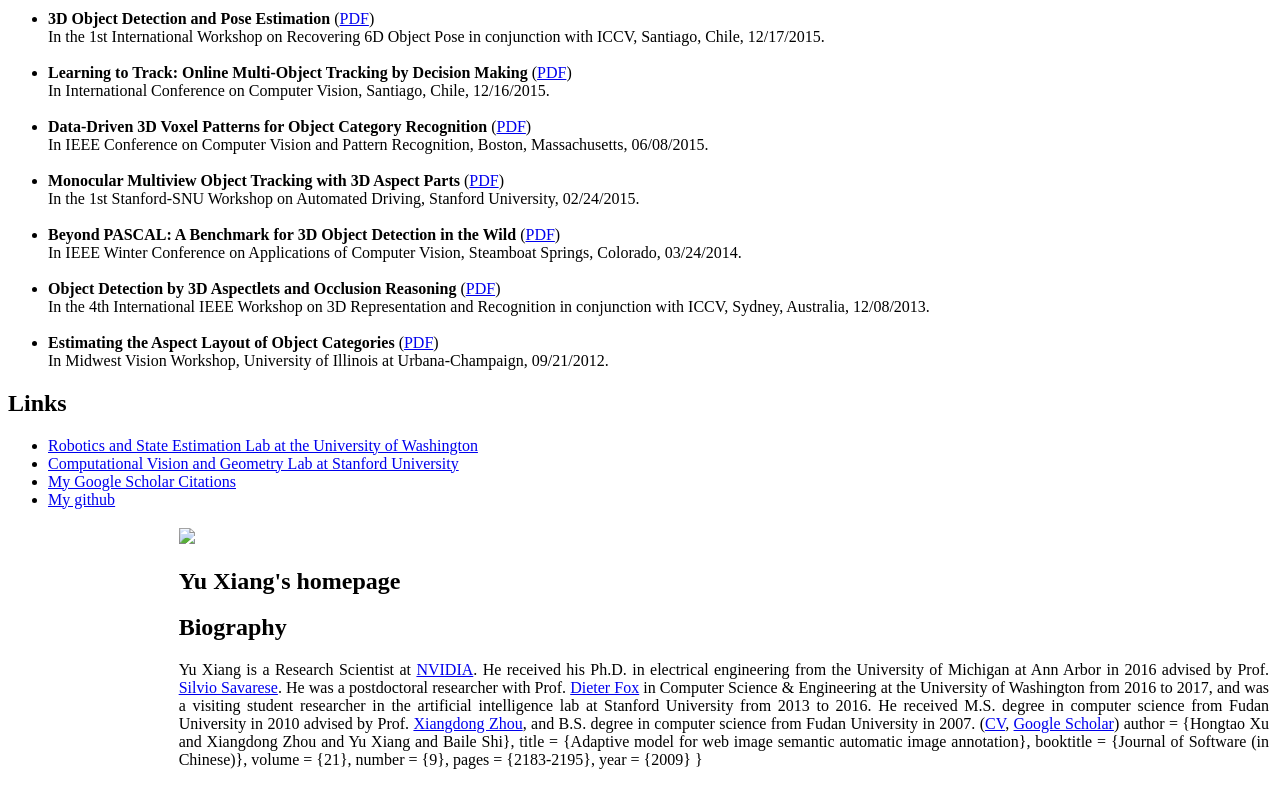
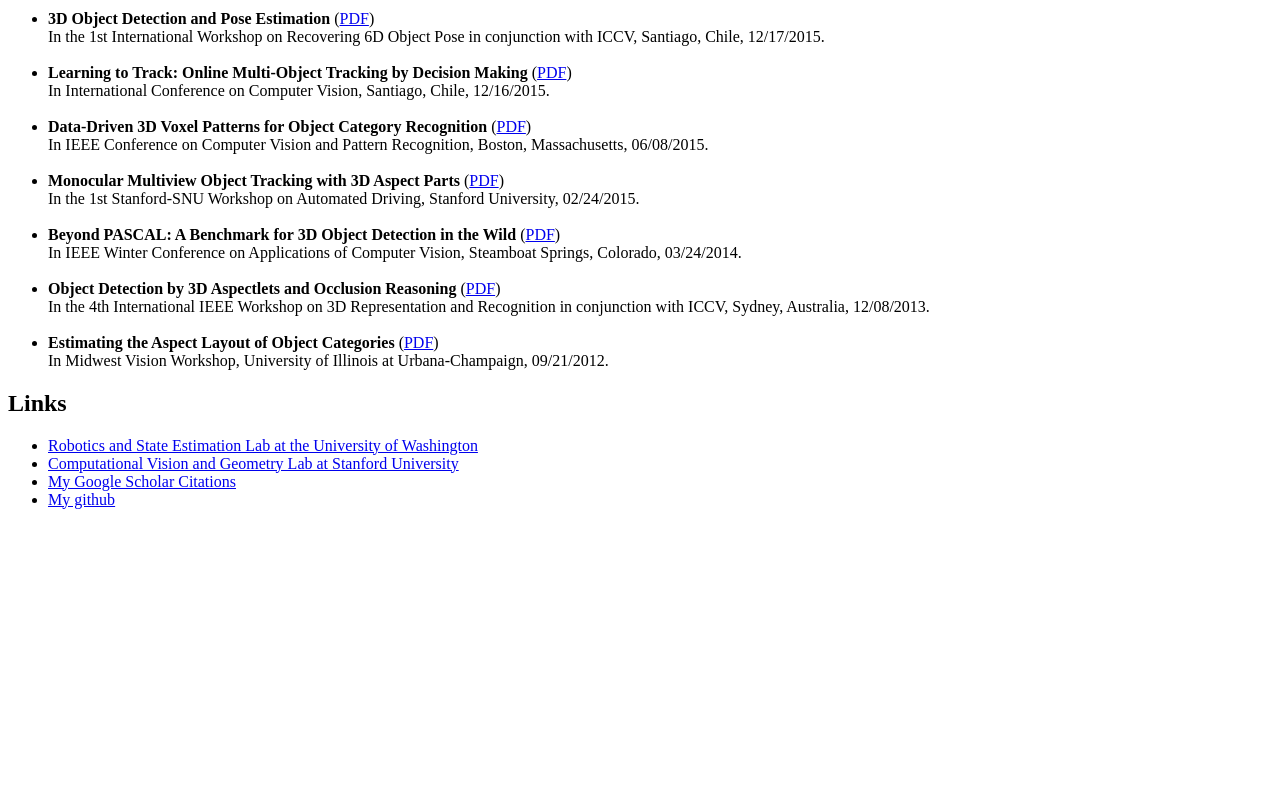
Before and after one commit to debasmitdas/debasmitdas.github.io, a plain HTML site: page index.html in a window 1280 px wide. Shown: the part 489-1289 px from the top of the page. After the commit the page ends 1014 px from the top, so only its background shows below. Drawn offline with Linux system fonts and the light colour scheme.

Commit message:
Add files via upload

```diff
--- a/index.html
+++ b/index.html
@@ -1,48 +1,7 @@
 <!DOCTYPE html PUBLIC "-//W3C//DTD XHTML 1.0 Strict//EN"
 "http://www.w3.org/TR/xhtml1/DTD/xhtml1-strict.dtd">
 <html xmlns="http://www.w3.org/1999/xhtml">
-	<head>
-		<title>
-			Yu Xiang's homepage
-		</title>
-	</head>
 
-	<body>
-
-    <script type="text/javascript">
-    <!--
-        function toggle_visibility(id) {
-           var e = document.getElementById(id);
-           if(e.style.display == 'block')
-              e.style.display = 'none';
-           else
-              e.style.display = 'block';
-        }
-    //-->
-    </script>
-
-		<table width="100%">
-			<tr valign="top">
-				<td width="150px"></td>
-				<td width="1000px">
-
-		<img  src='my_logo-05.png' height='200' border='0'/>
-		<h2>Yu Xiang's homepage</h2>
-
-		<h2>Biography</h2>
-<p align="justify"> Yu Xiang is a Research Scientist at <a rel='nofollow' target='_blank' href='http://www.nvidia.com/'>NVIDIA</a>. He received his Ph.D. in electrical engineering from the University of Michigan at Ann Arbor in 2016 advised by Prof. <a rel='nofollow' target='_blank' href='http://cvgl.stanford.edu/silvio/'>Silvio Savarese</a>. He was a postdoctoral researcher with Prof. <a rel='nofollow' target='_blank' href='http://homes.cs.washington.edu/~fox/'>Dieter Fox</a> in Computer Science & Engineering at the University of Washington from 2016 to 2017, and was a visiting student researcher in the artificial intelligence lab at Stanford University from 2013 to 2016. He received M.S. degree in computer science from Fudan University in 2010 advised by Prof. <a rel='nofollow' target='_blank' href='http://homepage.fudan.edu.cn/xdzhou/'>Xiangdong Zhou</a>, and B.S. degree in computer science from Fudan University in 2007.
-
-(<a target='_blank' href='CV_YuXiang.pdf'>CV</a>, <a target='_blank' href='http://scholar.google.com/citations?user=9cZUlEYAAAAJ&amp;hl=en'>Google Scholar</a>)
-  author    = {Hongtao Xu and Xiangdong Zhou and Yu Xiang and Baile Shi},
-  title     = {Adaptive model for web image semantic automatic image annotation},
-  booktitle = {Journal of Software (in Chinese)},
-  volume    = {21},
-  number    = {9},
-  pages     = {2183-2195},
-  year      = {2009}
-}
-</pre>
-</td></tr>
 
 				<h2><a name='TOC-Presentations'/>Talks</h2>
 					<ul>
```
